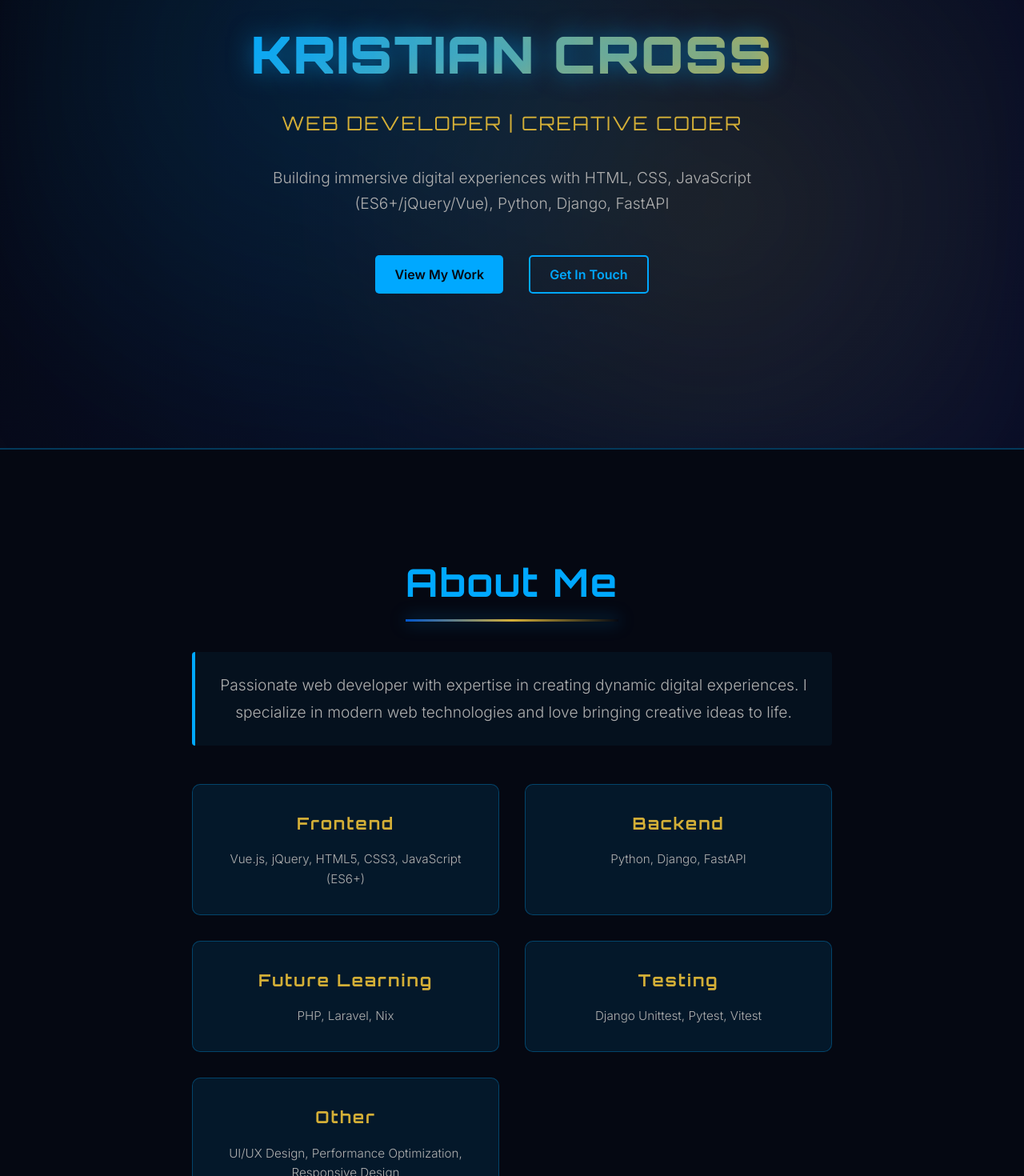
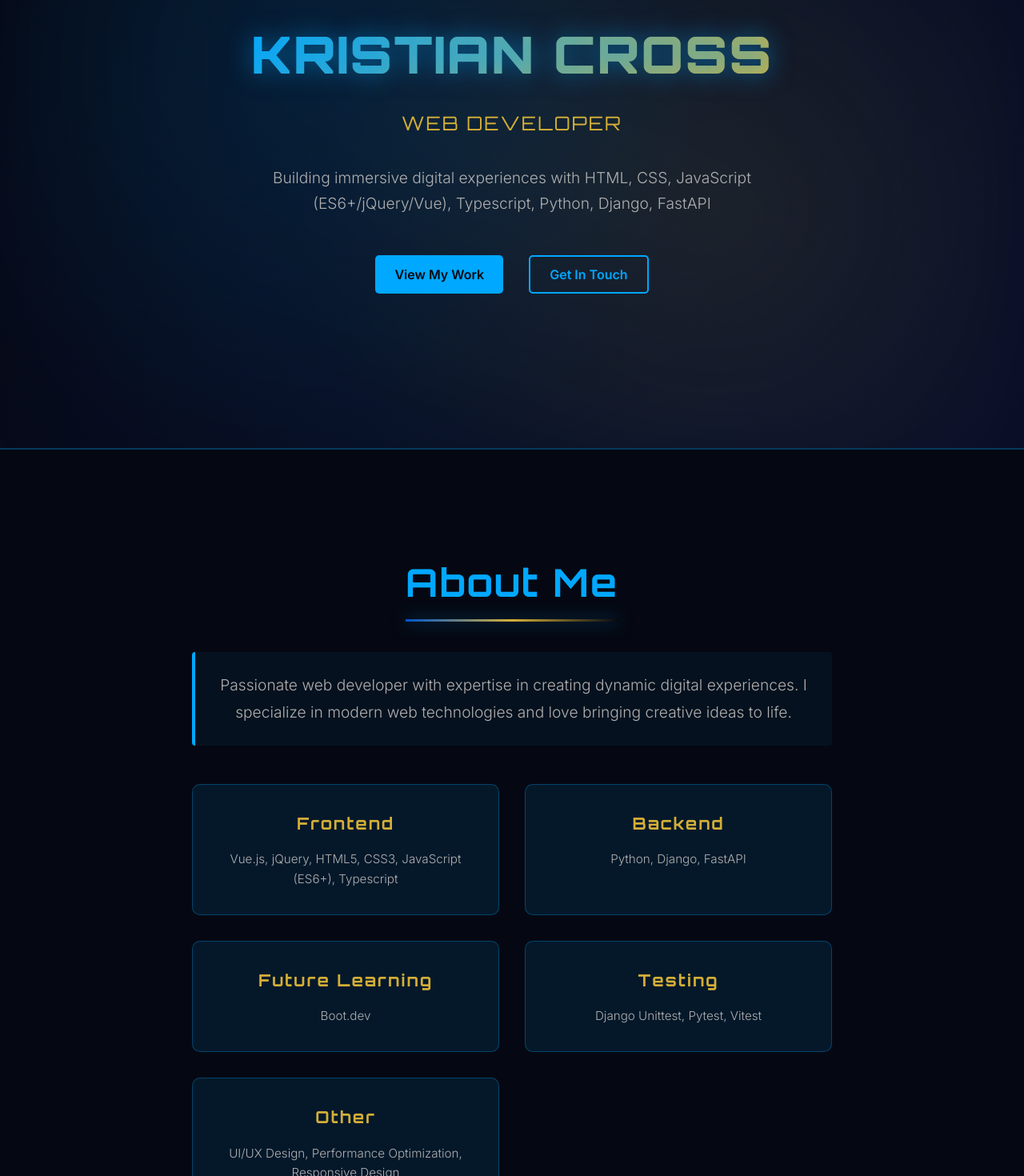
Before and after one commit to KC-85/Personal_Portfolio, a Vue app: page /#/ in a window 1280 px wide. Shown: the part 240-1710 px from the top of the page at 80% size. Built offline with nearby package versions, Linux system fonts and the light colour scheme.

Commit message:
Add Typescript to project tags and my current knowledge

```diff
--- a/src/views/Home.vue
+++ b/src/views/Home.vue
@@ -4,9 +4,9 @@
     <section id="home" class="hero">
       <div class="hero-content">
         <h1 class="hero-title">Kristian Cross</h1>
-        <p class="hero-subtitle">Web Developer | Creative Coder</p>
+        <p class="hero-subtitle">Web Developer</p>
         <p class="hero-description">
-          Building immersive digital experiences with HTML, CSS, JavaScript (ES6+/jQuery/Vue), Python, Django, FastAPI
+          Building immersive digital experiences with HTML, CSS, JavaScript (ES6+/jQuery/Vue), Typescript, Python, Django, FastAPI
         </p>
         <div class="hero-buttons">
           <button @click="goToProjects" class="btn btn-primary">View My Work</button>
@@ -29,7 +29,7 @@
             <div class="skills-grid">
               <div class="skill-card">
                 <h3>Frontend</h3>
-                <p>Vue.js, jQuery, HTML5, CSS3, JavaScript (ES6+)</p>
+                <p>Vue.js, jQuery, HTML5, CSS3, JavaScript (ES6+), Typescript</p>
               </div>
               <div class="skill-card">
                 <h3>Backend</h3>
@@ -37,7 +37,7 @@
               </div>
               <div class="skill-card">
                 <h3>Future Learning</h3>
-                <p>PHP, Laravel, Nix</p>
+                <p>Boot.dev</p>
               </div>
               <div class="skill-card">
                 <h3>Testing</h3>
```
